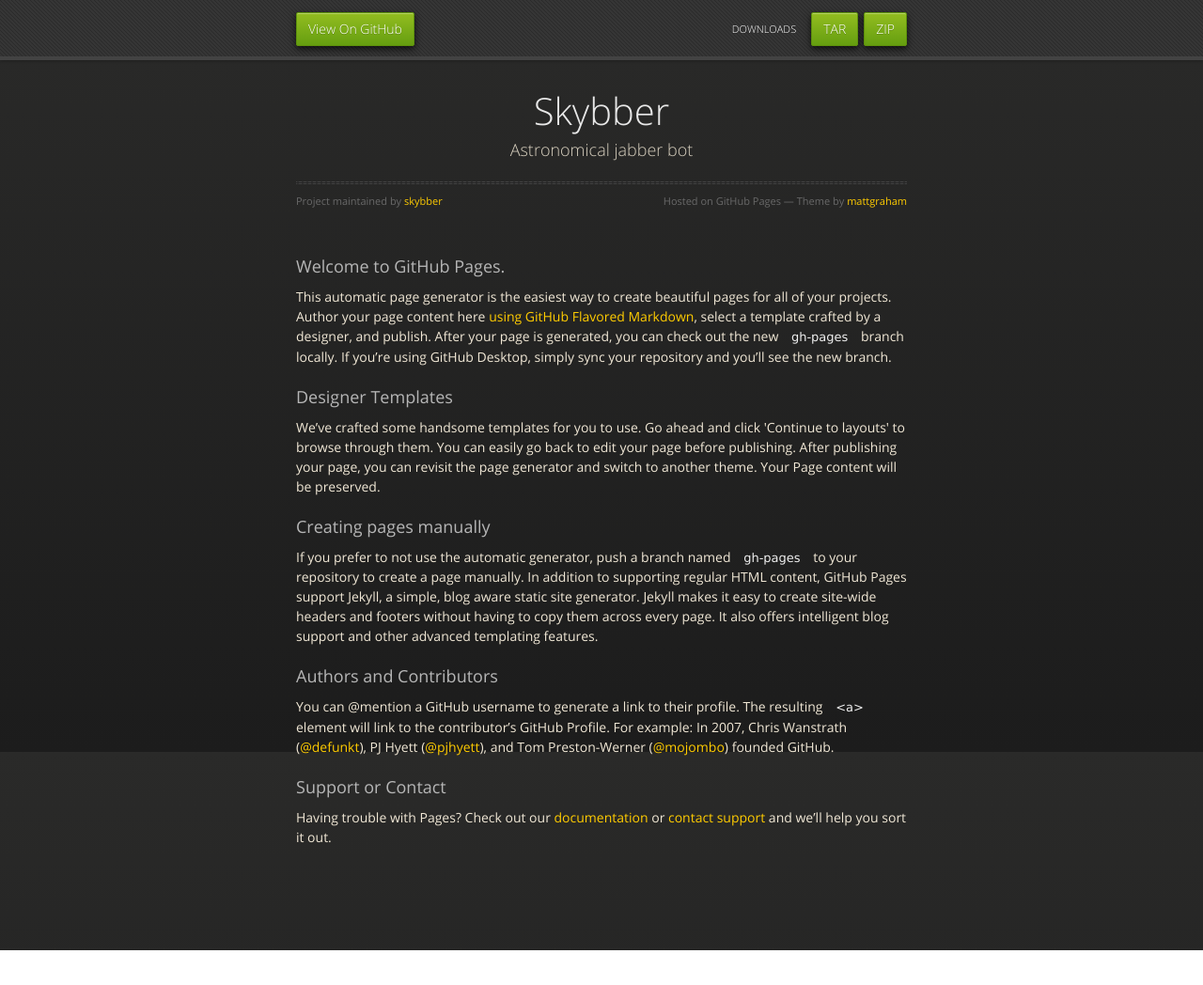
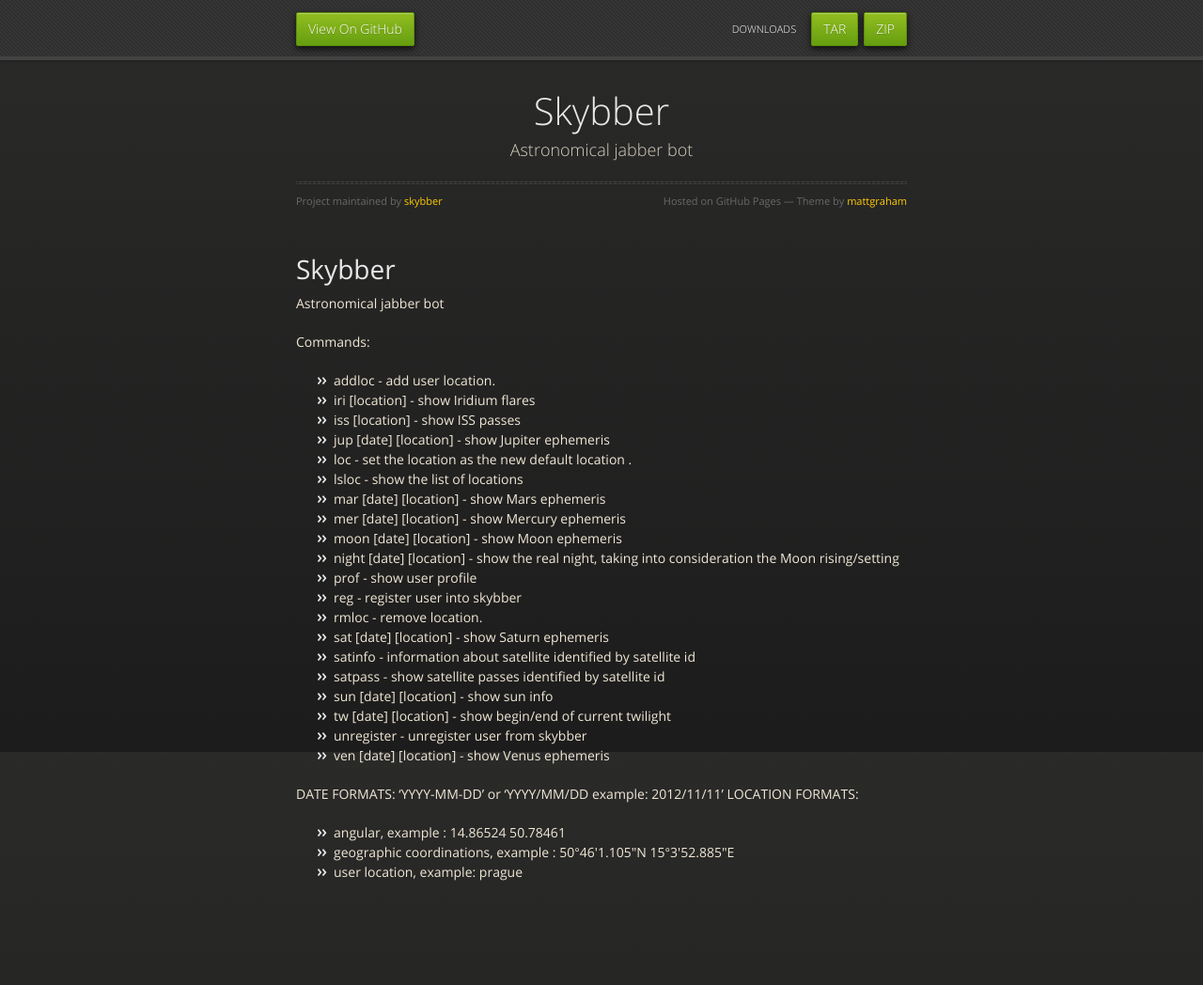
Before and after one commit to skybber/skybber, a plain HTML site: page index.html in a window 1280 px wide. Shown: the whole page at 94% size. Before the commit the page ends 1011 px from the top, so only its background shows below. Drawn offline with nearby package versions, Linux system fonts and the light colour scheme.

```diff
--- a/index.html
+++ b/index.html
@@ -38,30 +38,45 @@
           <span class="credits right">Hosted on GitHub Pages &mdash; Theme by <a href="https://twitter.com/michigangraham">mattgraham</a></span>
         </div>
 
-        <h3>
-<a id="welcome-to-github-pages" class="anchor" href="#welcome-to-github-pages" aria-hidden="true"><span aria-hidden="true" class="octicon octicon-link"></span></a>Welcome to GitHub Pages.</h3>
+        <h1>
+<a id="skybber" class="anchor" href="#skybber" aria-hidden="true"><span aria-hidden="true" class="octicon octicon-link"></span></a>Skybber</h1>
 
-<p>This automatic page generator is the easiest way to create beautiful pages for all of your projects. Author your page content here <a href="https://guides.github.com/features/mastering-markdown/">using GitHub Flavored Markdown</a>, select a template crafted by a designer, and publish. After your page is generated, you can check out the new <code>gh-pages</code> branch locally. If you’re using GitHub Desktop, simply sync your repository and you’ll see the new branch.</p>
+<p>Astronomical jabber bot</p>
 
-<h3>
-<a id="designer-templates" class="anchor" href="#designer-templates" aria-hidden="true"><span aria-hidden="true" class="octicon octicon-link"></span></a>Designer Templates</h3>
+<p>Commands:</p>
 
-<p>We’ve crafted some handsome templates for you to use. Go ahead and click 'Continue to layouts' to browse through them. You can easily go back to edit your page before publishing. After publishing your page, you can revisit the page generator and switch to another theme. Your Page content will be preserved.</p>
+<ul>
+<li>addloc    - add user location.</li>
+<li>iri [location] - show Iridium flares</li>
+<li>iss [location] - show ISS passes</li>
+<li>jup [date] [location] - show Jupiter ephemeris</li>
+<li>loc  - set the location as the new default location .</li>
+<li>lsloc - show the list of locations</li>
+<li>mar [date] [location] - show Mars ephemeris</li>
+<li>mer [date] [location] - show Mercury ephemeris</li>
+<li>moon [date] [location] - show Moon ephemeris</li>
+<li>night [date] [location] - show the real night, taking into consideration the Moon rising/setting</li>
+<li>prof - show user profile</li>
+<li>reg - register user into skybber</li>
+<li>rmloc  - remove location.</li>
+<li>sat [date] [location] - show Saturn ephemeris</li>
+<li>satinfo - information about satellite identified by satellite id</li>
+<li>satpass - show satellite passes identified by satellite id</li>
+<li>sun [date] [location] - show sun info</li>
+<li>tw [date] [location] - show begin/end of current twilight</li>
+<li>unregister - unregister user from skybber</li>
+<li>ven [date] [location] - show Venus ephemeris</li>
+</ul>
 
-<h3>
-<a id="creating-pages-manually" class="anchor" href="#creating-pages-manually" aria-hidden="true"><span aria-hidden="true" class="octicon octicon-link"></span></a>Creating pages manually</h3>
+<p>DATE FORMATS:
+‘YYYY-MM-DD’ or ‘YYYY/MM/DD example: 2012/11/11’
+LOCATION FORMATS:</p>
 
-<p>If you prefer to not use the automatic generator, push a branch named <code>gh-pages</code> to your repository to create a page manually. In addition to supporting regular HTML content, GitHub Pages support Jekyll, a simple, blog aware static site generator. Jekyll makes it easy to create site-wide headers and footers without having to copy them across every page. It also offers intelligent blog support and other advanced templating features.</p>
-
-<h3>
-<a id="authors-and-contributors" class="anchor" href="#authors-and-contributors" aria-hidden="true"><span aria-hidden="true" class="octicon octicon-link"></span></a>Authors and Contributors</h3>
-
-<p>You can @mention a GitHub username to generate a link to their profile. The resulting <code>&lt;a&gt;</code> element will link to the contributor’s GitHub Profile. For example: In 2007, Chris Wanstrath (<a href="https://github.com/defunkt" class="user-mention">@defunkt</a>), PJ Hyett (<a href="https://github.com/pjhyett" class="user-mention">@pjhyett</a>), and Tom Preston-Werner (<a href="https://github.com/mojombo" class="user-mention">@mojombo</a>) founded GitHub.</p>
-
-<h3>
-<a id="support-or-contact" class="anchor" href="#support-or-contact" aria-hidden="true"><span aria-hidden="true" class="octicon octicon-link"></span></a>Support or Contact</h3>
-
-<p>Having trouble with Pages? Check out our <a href="https://help.github.com/pages">documentation</a> or <a href="https://github.com/contact">contact support</a> and we’ll help you sort it out.</p>
+<ul>
+<li>angular, example : 14.86524 50.78461</li>
+<li>geographic coordinations, example : 50°46'1.105"N 15°3'52.885"E</li>
+<li>user location, example: prague </li>
+</ul>
       </section>
 
     </div>
```
Also changed, not shown: params.json (+1 -1 lines).
